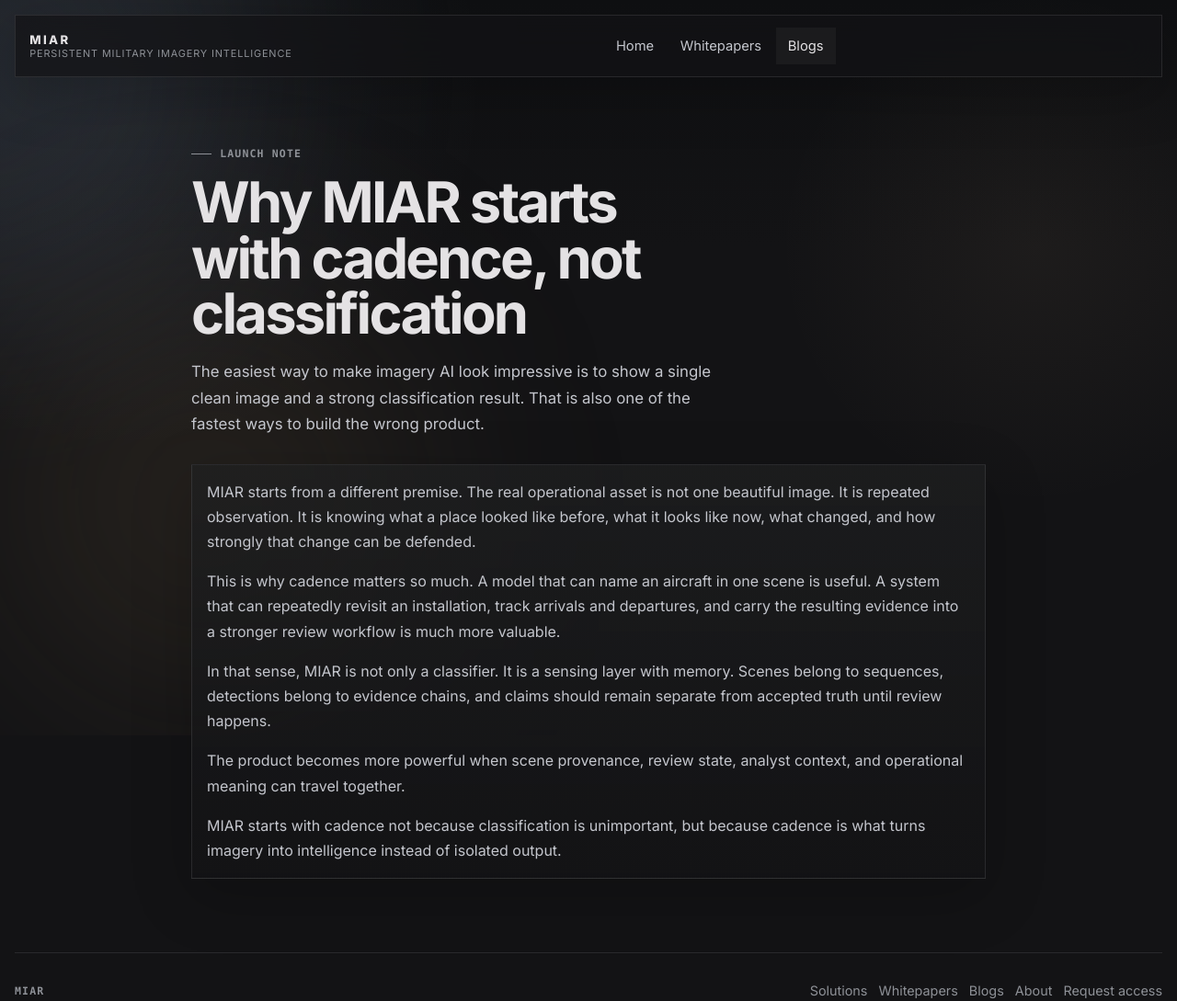
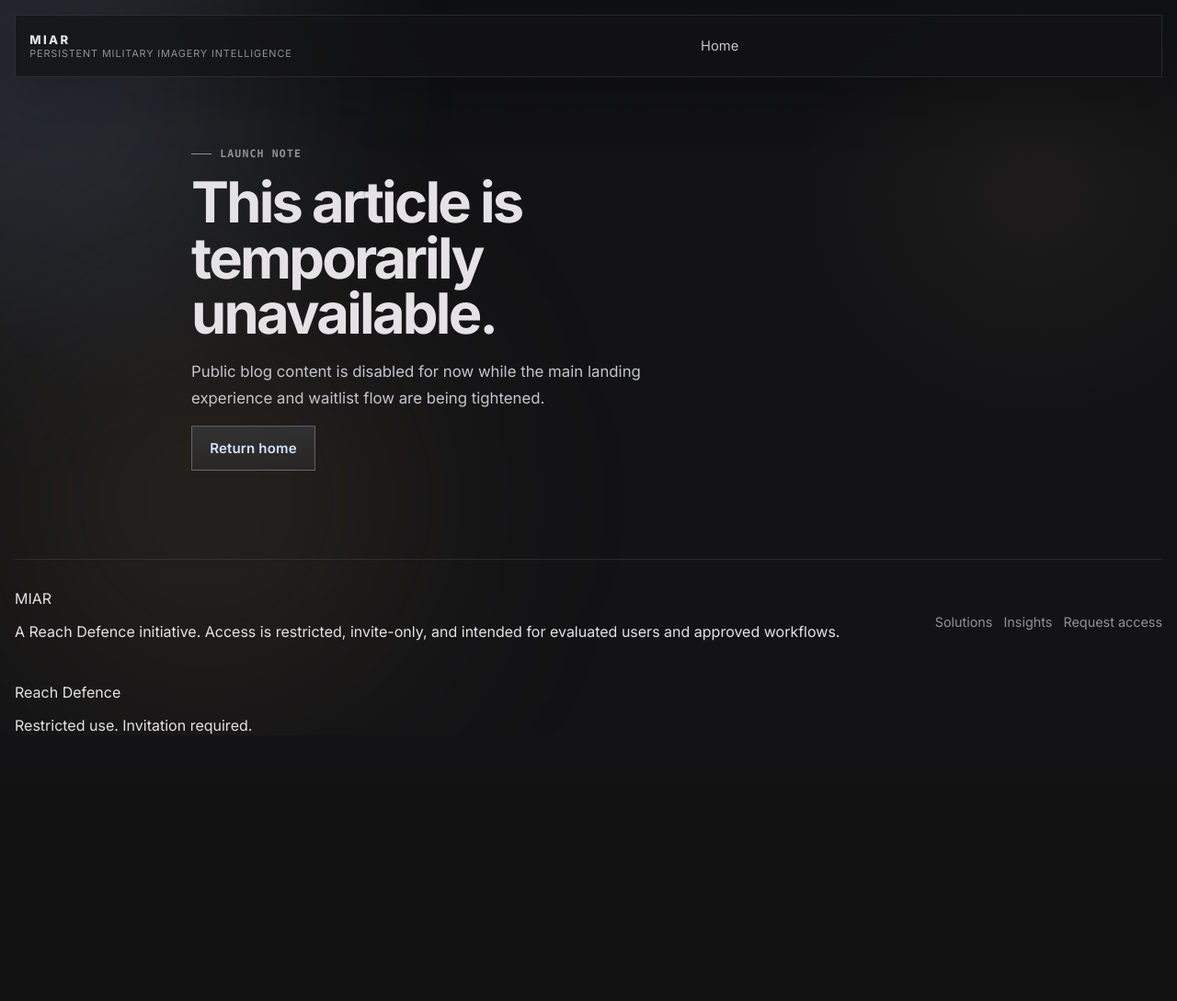
Before and after one commit to SrivatsaRv/miar-website, an Astro site: page /blogs/posts/why-miar-starts-with-cadence in a window 1280 px wide. Shown: the whole page at 92% size. After the commit the page ends 847 px from the top, so only its background shows below. Built offline with nearby package versions, Linux system fonts and the light colour scheme; Astro itself is replaced by a stand-in of ours.

Commit message:
Fix preview flow and disable public content routes

```diff
--- a/package.json
+++ b/package.json
@@ -6,8 +6,9 @@
   "scripts": {
     "dev": "astro dev --host 0.0.0.0 --port 3004",
     "build": "astro build",
-    "preview": "npm run build && wrangler dev",
+    "preview": "npm run preview:pages",
     "preview:pages": "npm run build && wrangler pages dev dist --port 3004 --compatibility-date=2026-05-12",
+    "preview:static": "astro preview --host 0.0.0.0 --port 3005",
     "generate-types": "wrangler types",
     "deploy": "npm run build && wrangler deploy"
   },
--- a/src/layouts/BaseLayout.astro
+++ b/src/layouts/BaseLayout.astro
@@ -15,14 +15,11 @@ const socialImage = "https://miar.reachdefence.com/imagery/hotan-airfield-hero.p
 const navItems = isHome
   ? [
       { href: "#solutions", label: "Solutions" },
-      { href: "/whitepapers/", label: "Whitepapers" },
-      { href: "/blogs/", label: "Blogs" },
-      { href: "#about", label: "About" },
+      { href: "#insights", label: "Insights" },
+      { href: "#waitlist", label: "Request access" },
     ]
   : [
       { href: "/", label: "Home", active: current === "home" },
-      { href: "/whitepapers/", label: "Whitepapers", active: current === "whitepapers" },
-      { href: "/blogs/", label: "Blogs", active: current === "blogs" },
     ];
 ---
 
@@ -105,13 +102,23 @@ const navItems = isHome
 
     <footer class="site-footer">
       <div class="footer-shell">
-        <span>MIAR</span>
+        <div class="footer-brand">
+          <span>MIAR</span>
+          <p>
+            A Reach Defence initiative. Access is restricted, invite-only, and intended for
+            evaluated users and approved workflows.
+          </p>
+        </div>
+
         <div class="footer-links">
           <a href="/#solutions">Solutions</a>
-          <a href="/whitepapers/">Whitepapers</a>
-          <a href="/blogs/">Blogs</a>
-          <a href="/#about">About</a>
+          <a href="/#insights">Insights</a>
           <a href="/#waitlist">Request access</a>
+        </div>
+
+        <div class="footer-meta">
+          <p>Reach Defence</p>
+          <p>Restricted use. Invitation required.</p>
         </div>
       </div>
     </footer>
--- a/src/pages/blogs/posts/why-miar-starts-with-cadence.astro
+++ b/src/pages/blogs/posts/why-miar-starts-with-cadence.astro
@@ -3,47 +3,19 @@ import BaseLayout from "../../../layouts/BaseLayout.astro";
 ---
 
 <BaseLayout
-  title="Why MIAR starts with cadence, not classification"
-  description="A MIAR editorial note on why repeated observation, comparison, and evidence chains matter more than a single classification result."
+  title="MIAR Blog Temporarily Unavailable"
+  description="This MIAR blog entry is temporarily unavailable while the public site is narrowed."
   current="blogs"
 >
   <main class="subpage-shell article-shell">
     <p class="eyebrow">Launch note</p>
-    <h1>Why MIAR starts with cadence, not classification</h1>
+    <h1>This article is temporarily unavailable.</h1>
     <p class="lead">
-      The easiest way to make imagery AI look impressive is to show a single
-      clean image and a strong classification result. That is also one of the
-      fastest ways to build the wrong product.
+      Public blog content is disabled for now while the main landing experience
+      and waitlist flow are being tightened.
     </p>
-
-    <article class="article-body">
-      <p>
-        MIAR starts from a different premise. The real operational asset is not
-        one beautiful image. It is repeated observation. It is knowing what a
-        place looked like before, what it looks like now, what changed, and how
-        strongly that change can be defended.
-      </p>
-      <p>
-        This is why cadence matters so much. A model that can name an aircraft
-        in one scene is useful. A system that can repeatedly revisit an
-        installation, track arrivals and departures, and carry the resulting
-        evidence into a stronger review workflow is much more valuable.
-      </p>
-      <p>
-        In that sense, MIAR is not only a classifier. It is a sensing layer
-        with memory. Scenes belong to sequences, detections belong to evidence
-        chains, and claims should remain separate from accepted truth until
-        review happens.
-      </p>
-      <p>
-        The product becomes more powerful when scene provenance, review state,
-        analyst context, and operational meaning can travel together.
-      </p>
-      <p>
-        MIAR starts with cadence not because classification is unimportant, but
-        because cadence is what turns imagery into intelligence instead of
-        isolated output.
-      </p>
-    </article>
+    <p>
+      <a class="button button-primary" href="/">Return home</a>
+    </p>
   </main>
 </BaseLayout>
--- a/src/pages/index.astro
+++ b/src/pages/index.astro
@@ -68,7 +68,7 @@ import WaitlistVisual from "../components/WaitlistVisual.astro";
         <SolutionsGraphic />
       </section>
 
-      <section class="band section-anchor" id="about">
+      <section class="band section-anchor" id="insights">
         <div class="about-shell">
           <div class="section-head">
             <p class="eyebrow">Operational insights</p>
```
Also changed, not shown: src/pages/blogs/index.astro (+8 -21 lines), src/pages/whitepapers/index.astro (+8 -66 lines), README.md.
